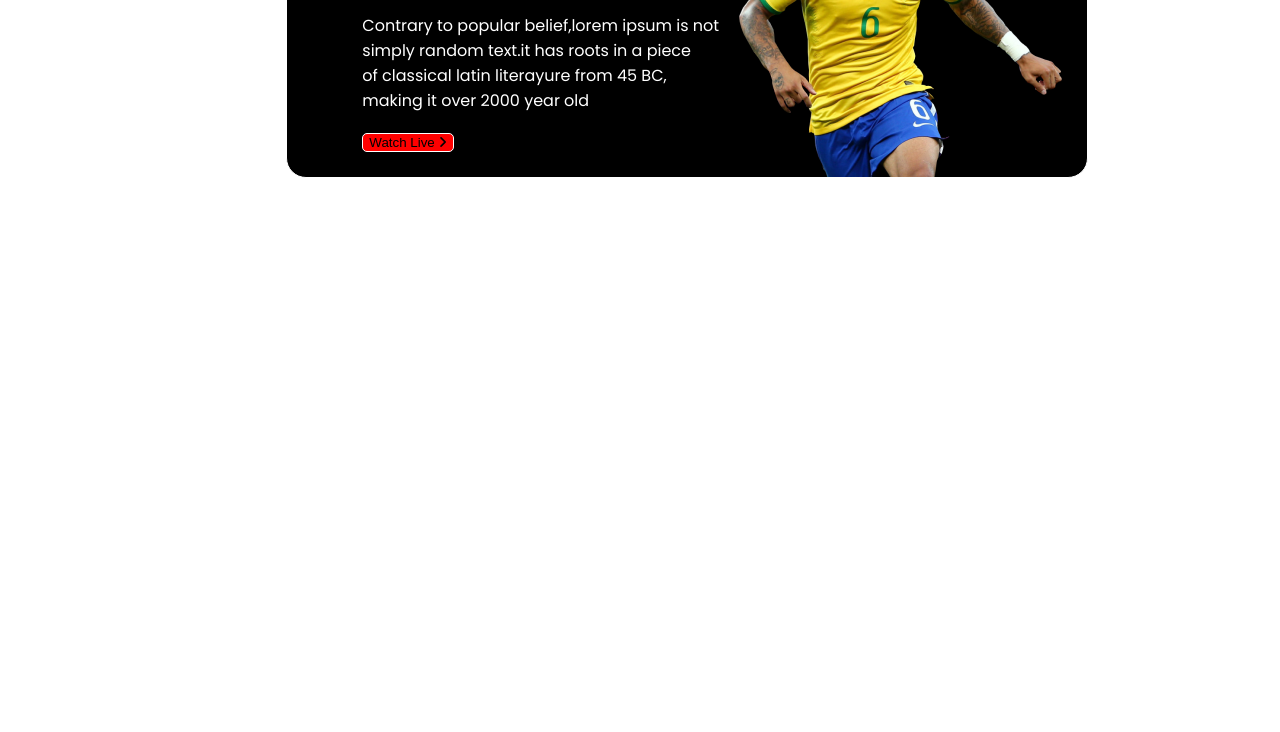
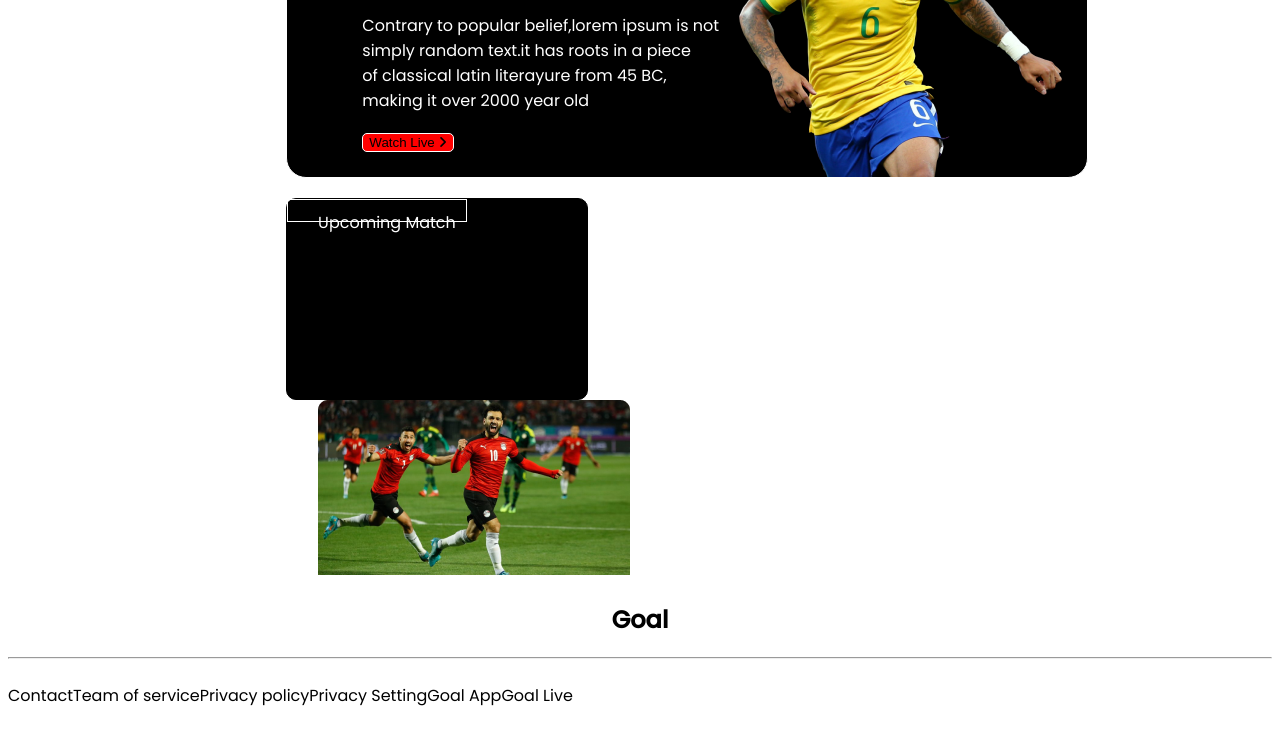
Before and after one commit to Mohammadsifatuddin/Assignment-2-FWC-, a plain HTML site: page index.html in a window 1280 px wide. Shown: the part 244-976 px from the top of the page. Before the commit the page ends 800 px from the top, so only its background shows below. Drawn offline with Linux system fonts and the light colour scheme; a web font is replaced by a local one.

Commit message:
late push

```diff
--- a/index.html
+++ b/index.html
@@ -26,7 +26,34 @@
                  <div class="pic">
                         <img src="assets/Banner Image.png" alt="Brazil member">
                  </div>
+              </section>
+              <!-- 2nd section work -->
+              <section class="ndsection">
+              <!--  class="decoration" > -->
+              <section>
+                     <div class="UM">Upcoming Match</div>
+                     <div>All Group</div>
+                     <div>Blog</div>
+              </section>
+       </section>
+       <div>
+              <img class="imgtag" src="assets/Blog Image.png" alt="">
+       </div>
+     </section>
+</body>
+       <footer>
 
-       </section>
-</body>
+                      <h2>Goal</h2>
+
+              <hr>
+              <section class="lastconcept">
+                 <p>Contact</p>
+                 <p>Team of service</p>
+                 <p> Privacy policy </p>
+                 <p> Privacy Setting </p>
+                  <p> Goal App</p>
+                    <p> Goal Live</p>
+
+              </section>
+       </footer>
 </html>
--- a/style.css
+++ b/style.css
@@ -12,9 +12,8 @@ body{
                             margin-top: 20px;
                             margin-left: 22%;
                             margin-right: 25%;
+                            }
 
-
-}
 .lastitem{
                         padding-left: 50px;
                         padding-top: 50px;
@@ -34,7 +33,44 @@ body{
                                                 font-size: 40px;
                                                 color: white;
                         }
+                        h2{
+                                text-align: center;
+                        }
                         .doman{
                                                 color: white;
                                                 text-overflow: ellipsis;
                         }
+                        /* 2nd scction */
+                .decoration{
+                        display: block;  }
+                        .ndsection{
+                           border-radius: 10px;
+                        border: 1px solid black;
+                        width: 300px;
+                        height: 200px;
+                        display: flex;
+                        margin-top: 20px;
+                        margin-left: 22%;
+                        margin-right: 25%;
+                        background-color: black ;
+
+                        }
+
+                        .UM{
+                                                padding-left: 30px ;
+                                                padding-right: 10px;
+                                                padding-top: 10px;
+                                                padding-bottom: 10px;
+                                                border: 1px solid white;
+                                                color: white;
+                                                  width: 100x;
+                                                  height: 1px;
+                        }
+                        .imgtag{
+                                     margin-left: 10px;
+                                     padding-left: 300px;
+                        }
+                        .lastconcept{
+                                display: flex;
+
+                                    }
```
